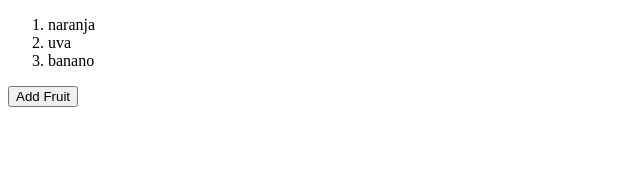
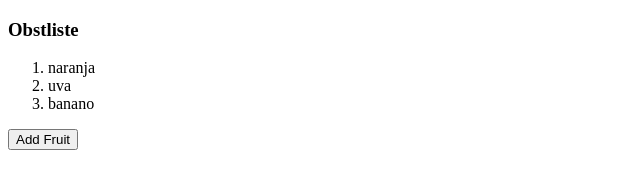
Before and after one commit to marleneherke/learning-js-html, a plain HTML site: page index.html in a window 1280 px wide. Shown: the whole page, without its empty margins (0-640 px from the left). Drawn offline with Linux system fonts and the light colour scheme.

Commit message:
add title

```diff
--- a/index.html
+++ b/index.html
@@ -6,6 +6,7 @@
     <title>Übung</title>
 </head>
 <body>
+    <h3>Obstliste</h3>
     <ol id="listaDeFrutas">
     </ol>
 
```
